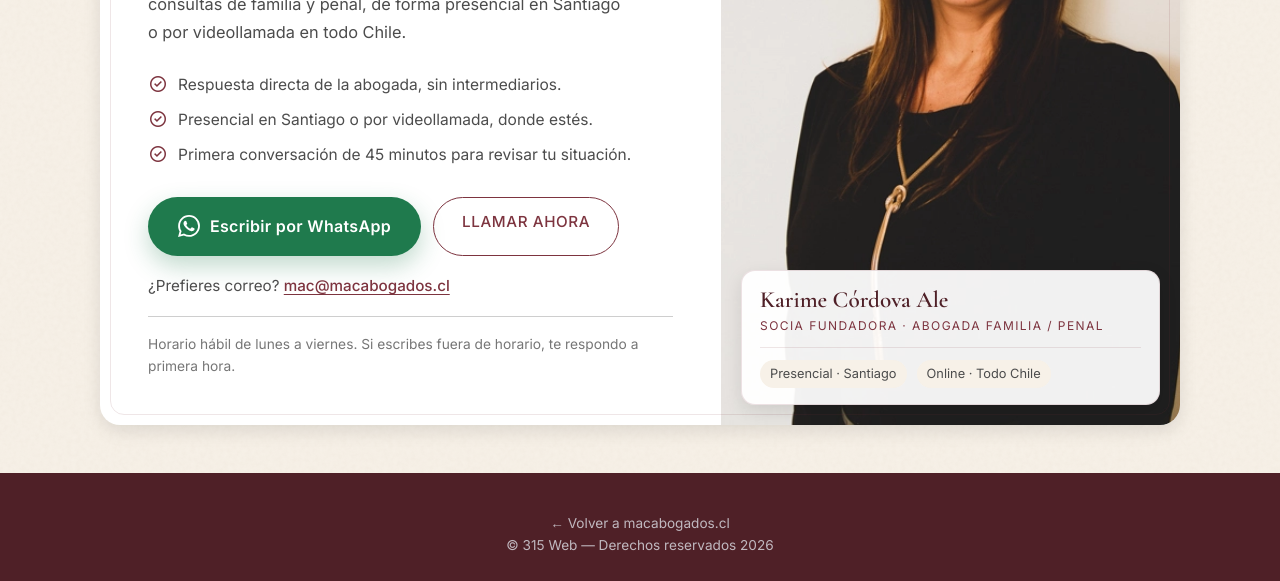
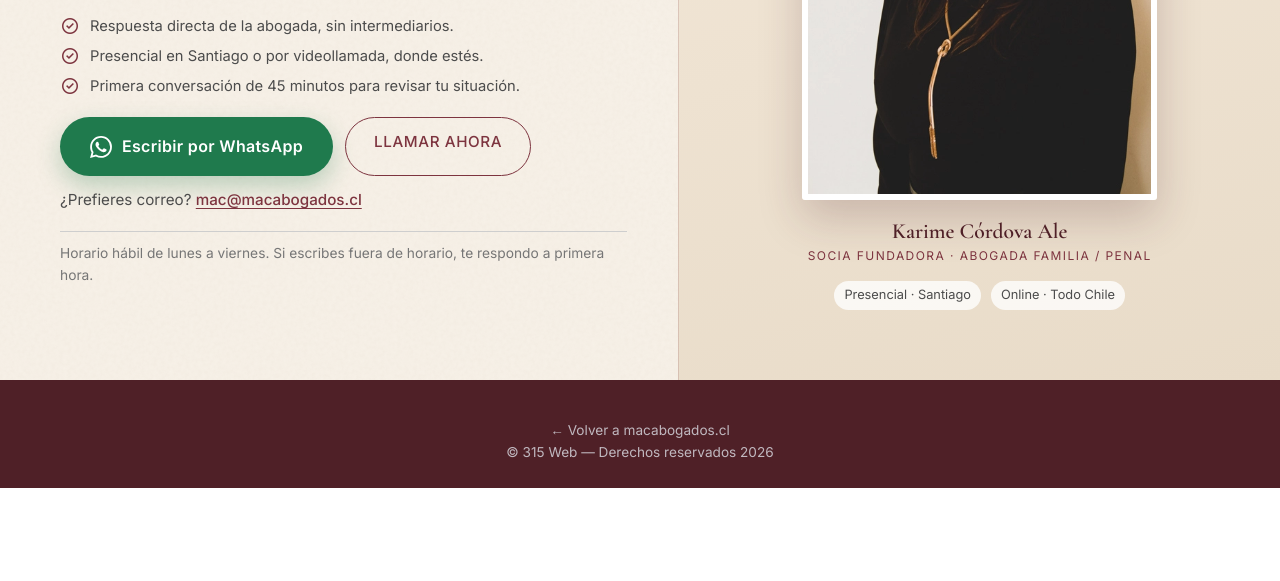
Before and after one commit to cristianguichard/macabogados-web, a plain HTML site: page karime.html in a window 1280 px wide. Shown: the part 420-1001 px from the top of the page. After the commit the page ends 908 px from the top, so only its background shows below. Drawn offline with nearby package versions, Linux system fonts and the light colour scheme.

Commit message:
fix(karime): layout desktop real (split editorial + retrato enmarcado)
- El bloque desktop ya no es una tarjeta angosta tipo móvil: en >=900px el
  contenido y el retrato ocupan la pantalla completa en dos columnas.
- Retrato enmarcado a tamano nativo (500x680): nitido, nunca estirado.
- Foto absoluta en desktop para que la altura la defina el contenido
  (el split entra sin scroll en 720/768/800/900/1080).
- Ritmo compacto en pantallas bajas (<=860px de alto).
- Badge ya no se estira; caption centrada bajo la foto.

```diff
--- a/styles.css
+++ b/styles.css
@@ -20,6 +20,7 @@
   --shadow-md: 0 6px 18px rgba(0, 0, 0, 0.1);
   --radius: 8px;
   --max-w: 1200px;
+  --nav-h: 68px;
   --font-display: 'Cormorant Garamond', Georgia, serif;
   --font-head: 'Inter', system-ui, sans-serif;
   --font-body: 'Inter', system-ui, sans-serif;
@@ -1092,7 +1093,8 @@ html:not(.js) .hero__cta {
   isolation: isolate;
   background: var(--cream);
   padding: clamp(24px, 4vw, 48px) 20px;
-  min-height: calc(100dvh - 68px);
+  min-height: calc(100vh - var(--nav-h));
+  min-height: calc(100dvh - var(--nav-h));
   display: grid;
   place-items: center;
 }
@@ -1302,11 +1304,104 @@ html:not(.js) .hero__cta {
   border-radius: 999px;
   padding: 4px 10px;
 }
-@media (min-width: 880px) {
-  .landing__card { grid-template-columns: 1.15fr 0.85fr; }
-  .landing__figure { min-height: 100%; }
-  .landing__photo { aspect-ratio: auto; height: 100%; }
+/* ---------- Desktop: split editorial a pantalla completa ---------- */
+@media (min-width: 900px) {
+  .landing {
+    padding: 0;
+    min-height: calc(100vh - var(--nav-h));
+    min-height: calc(100dvh - var(--nav-h));
+    display: grid;
+    grid-template-columns: minmax(0, 1.06fr) minmax(0, 0.94fr);
+    place-items: stretch;
+  }
+
+  /* La tarjeta se disuelve: contenido y foto pasan a ser las dos columnas */
+  .landing__card { display: contents; }
+  .landing__card::after { display: none; }
+
+  .landing__content {
+    display: flex;
+    flex-direction: column;
+    align-items: flex-start;
+    justify-content: center;
+    min-width: 0;
+    padding-top: clamp(40px, 6vh, 80px);
+    padding-bottom: clamp(40px, 6vh, 80px);
+    padding-right: clamp(32px, 4vw, 72px);
+    /* alinea el texto con el logo del nav (mismo contenedor de 1200px) */
+    padding-left: max(24px, calc((100vw - var(--max-w)) / 2 + 20px));
+  }
+  .landing__title { margin-bottom: 22px; }
+  .landing__lead { font-size: 1.1rem; max-width: 44ch; }
+
+  /* Retrato enmarcado sobre panel cálido: la foto (500x680) se ve nítida,
+     nunca estirada a pantalla completa. */
+  .landing__figure {
+    display: flex;
+    flex-direction: column;
+    align-items: center;
+    justify-content: center;
+    gap: clamp(18px, 2.4vh, 28px);
+    padding: clamp(28px, 4vw, 52px);
+    min-height: 0;
+    background: linear-gradient(165deg, #f4e9da 0%, #e8dbc8 100%);
+    border-left: 1px solid rgba(125, 52, 63, 0.16);
+  }
+  .landing__photo {
+    position: static;
+    width: auto;
+    max-width: 100%;
+    height: clamp(300px, calc(100dvh - var(--nav-h) - 250px), 620px);
+    aspect-ratio: 500 / 680;
+    object-fit: cover;
+    object-position: 50% 18%;
+    border: 6px solid var(--white);
+    border-radius: 3px;
+    box-shadow: 0 18px 44px rgba(79, 32, 39, 0.22);
+  }
+  .landing__caption {
+    position: static;
+    width: min(100%, 460px);
+    margin: 0;
+    padding: 0;
+    background: transparent;
+    border: 0;
+    box-shadow: none;
+    text-align: center;
+  }
+  .landing__name { color: var(--bordeaux-dark); font-size: 1.55rem; }
+  .landing__role { color: var(--bordeaux); }
+  .landing__facts {
+    justify-content: center;
+    margin-top: 16px;
+    padding-top: 0;
+    border-top: 0;
+  }
+  .landing__facts span {
+    background: rgba(255, 255, 255, 0.78);
+    color: var(--gray-text);
+  }
 }
+
+/* Laptops de poca altura: el split tiene que entrar sin scroll */
+@media (min-width: 900px) and (max-height: 860px) {
+  .landing__content {
+    padding-top: clamp(24px, 4vh, 44px);
+    padding-bottom: clamp(24px, 4vh, 44px);
+  }
+  .landing__eyebrow { margin: 16px 0 8px; }
+  .landing__title {
+    font-size: clamp(2rem, 3.4vw, 2.9rem);
+    margin-bottom: 14px;
+  }
+  .landing__lead { font-size: 1rem; line-height: 1.6; margin-bottom: 18px; }
+  .landing__benefits { gap: 8px; margin-bottom: 20px; }
+  .landing__benefit { font-size: 0.92rem; }
+  .landing__cta-row { margin-bottom: 12px; }
+  .landing__muted { margin-top: 10px; padding-top: 10px; }
+  .landing__name { font-size: 1.35rem; }
+}
+
 @media (max-width: 600px) {
   .landing { padding: 16px 14px; }
   .landing__cta-row .btn { flex: 1 1 100%; justify-content: center; }
```
